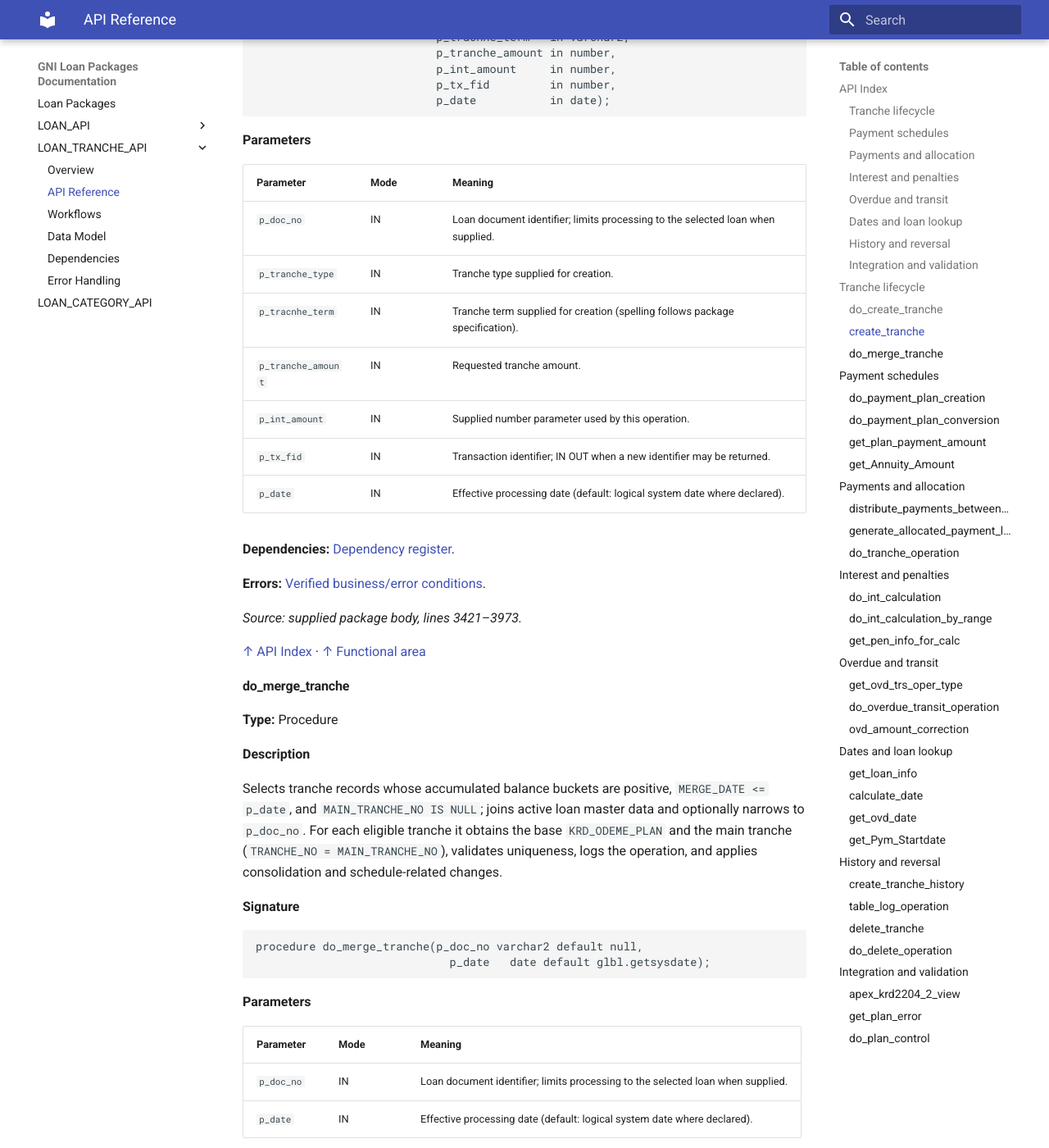
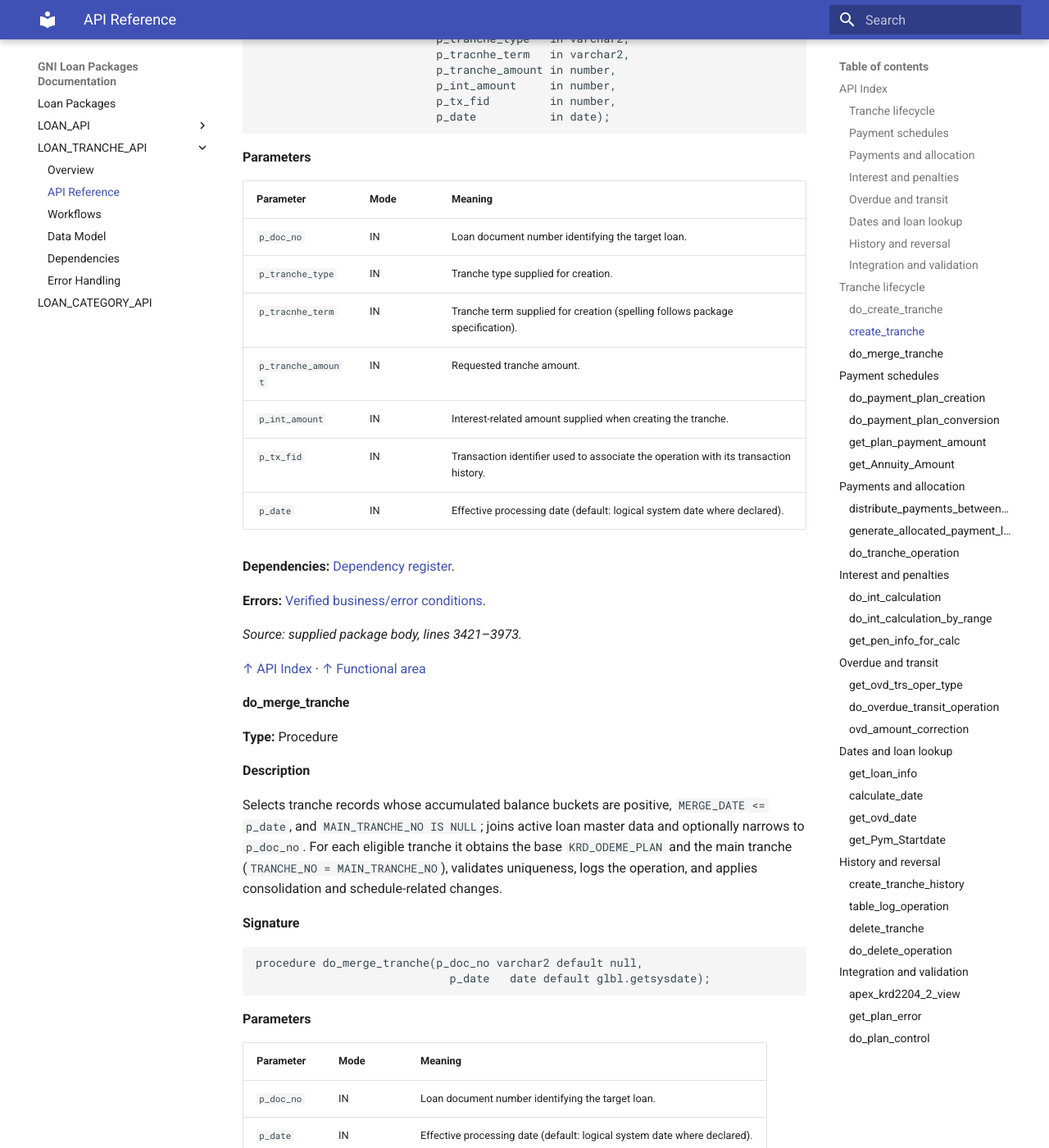
Before and after one commit to SadayCb/gni-documentation-poc8.0, an MkDocs documentation site: the page built from docs/loan-tranche-api-reference.md, in a window 1280 px wide and 1400 px high, scrolled down 3245 px. Shown: the whole window at 82% size. Built offline with MkDocs 1.6.1 and Material for MkDocs 9.7.7, drawn with Linux system fonts in a browser that asks for light colours; some of the changed text lies outside the part shown.

Commit message:
docs(tranche): refine parameter semantics across public methods

```diff
--- a/docs/loan-tranche-api-reference.md
+++ b/docs/loan-tranche-api-reference.md
@@ -126,7 +126,7 @@ procedure do_create_tranche(p_contract_no    varchar2 default null,
 | `p_tranche_amount` | IN | Requested tranche amount. |
 | `p_int_com_amount` | IN | Interest commission amount; may be derived for BY_RANGE loans. |
 | `p_trn_type` | IN | History change mode (I/U/D) or requested operation mode. |
-| `p_tx_fid` | IN OUT | Transaction identifier; IN OUT when a new identifier may be returned. |
+| `p_tx_fid` | IN OUT | Transaction identifier supplied by the caller or generated and returned to it. |
 
 **Dependencies:** [Dependency register](loan-tranche-dependencies.md).
 
@@ -161,12 +161,12 @@ procedure create_tranche(p_doc_no         in varchar2,
 
 | Parameter | Mode | Meaning |
 |---|---|---|
-| `p_doc_no` | IN | Loan document identifier; limits processing to the selected loan when supplied. |
+| `p_doc_no` | IN | Loan document number identifying the target loan. |
 | `p_tranche_type` | IN | Tranche type supplied for creation. |
 | `p_tracnhe_term` | IN | Tranche term supplied for creation (spelling follows package specification). |
 | `p_tranche_amount` | IN | Requested tranche amount. |
-| `p_int_amount` | IN | Supplied number parameter used by this operation. |
-| `p_tx_fid` | IN | Transaction identifier; IN OUT when a new identifier may be returned. |
+| `p_int_amount` | IN | Interest-related amount supplied when creating the tranche. |
+| `p_tx_fid` | IN | Transaction identifier used to associate the operation with its transaction history. |
 | `p_date` | IN | Effective processing date (default: logical system date where declared). |
 
 **Dependencies:** [Dependency register](loan-tranche-dependencies.md).
@@ -197,7 +197,7 @@ procedure do_merge_tranche(p_doc_no varchar2 default null,
 
 | Parameter | Mode | Meaning |
 |---|---|---|
-| `p_doc_no` | IN | Loan document identifier; limits processing to the selected loan when supplied. |
+| `p_doc_no` | IN | Loan document number identifying the target loan. |
 | `p_date` | IN | Effective processing date (default: logical system date where declared). |
 
 **Dependencies:** [Dependency register](loan-tranche-dependencies.md).
@@ -240,7 +240,7 @@ procedure do_payment_plan_creation(p_date   date default glbl.getsysdate,
 | `p_date` | IN | Effective processing date (default: logical system date where declared). |
 | `p_min_id` | IN | Lower branch/processing range boundary. |
 | `p_max_id` | IN | Upper branch/processing range boundary. |
-| `p_doc_no` | IN | Loan document identifier; limits processing to the selected loan when supplied. |
+| `p_doc_no` | IN | Loan document number identifying the target loan. |
 
 **Dependencies:** [Dependency register](loan-tranche-dependencies.md).
 
@@ -271,7 +271,7 @@ procedure do_payment_plan_conversion(p_date   date default glbl.getsysdate,
 | Parameter | Mode | Meaning |
 |---|---|---|
 | `p_date` | IN | Effective processing date (default: logical system date where declared). |
-| `p_doc_no` | IN | Loan document identifier; limits processing to the selected loan when supplied. |
+| `p_doc_no` | IN | Loan document number identifying the target loan. |
 
 **Dependencies:** [Dependency register](loan-tranche-dependencies.md).
 
@@ -304,7 +304,7 @@ function get_plan_payment_amount(p_doc_no     in varchar2,
 
 | Parameter | Mode | Meaning |
 |---|---|---|
-| `p_doc_no` | IN | Loan document identifier; limits processing to the selected loan when supplied. |
+| `p_doc_no` | IN | Loan document number identifying the target loan. |
 | `p_tranche_no` | IN | Tranche identifier to select or update. |
 | `p_date` | IN | Effective processing date (default: logical system date where declared). |
 | `p_acc_type` | IN | Account type filter or target account classification. |
@@ -339,7 +339,7 @@ Function get_Annuity_Amount(p_Doc_No      In Varchar2,
 
 | Parameter | Mode | Meaning |
 |---|---|---|
-| `p_Doc_No` | IN | Loan document identifier; limits processing to the selected loan when supplied. |
+| `p_Doc_No` | IN | Loan document number identifying the target loan. |
 | `p_tranche_no` | IN | Tranche identifier to select or update. |
 | `p_return_type` | IN | Controls annuity result selection (default NO_ZERO). |
 
@@ -380,7 +380,7 @@ procedure distribute_payments_between_tranches(p_doc_no       in varchar2,
 
 | Parameter | Mode | Meaning |
 |---|---|---|
-| `p_doc_no` | IN | Loan document identifier; limits processing to the selected loan when supplied. |
+| `p_doc_no` | IN | Loan document number identifying the target loan. |
 | `p_loan_status` | IN | Loan status governing processing rules. |
 | `p_payment_list` | IN | Payment account collection input. |
 | `p_final_list` | OUT | Output collection of tranche-assigned payment rows. |
@@ -418,7 +418,7 @@ procedure generate_allocated_payment_list(p_doc_no        in varchar2,
 
 | Parameter | Mode | Meaning |
 |---|---|---|
-| `p_doc_no` | IN | Loan document identifier; limits processing to the selected loan when supplied. |
+| `p_doc_no` | IN | Loan document number identifying the target loan. |
 | `p_tranche_no` | IN | Tranche identifier to select or update. |
 | `p_oper_type` | IN | Operation category or operation identifier. |
 | `p_loan_status` | IN | Loan status governing processing rules. |
@@ -464,8 +464,8 @@ procedure do_tranche_operation(p_oper_type           in varchar2,
 | Parameter | Mode | Meaning |
 |---|---|---|
 | `p_oper_type` | IN | Operation category or operation identifier. |
-| `p_tx_fid` | IN | Transaction identifier; IN OUT when a new identifier may be returned. |
-| `p_doc_no` | IN | Loan document identifier; limits processing to the selected loan when supplied. |
+| `p_tx_fid` | IN | Transaction identifier used to associate the operation with its transaction history. |
+| `p_doc_no` | IN | Loan document number identifying the target loan. |
 | `p_tranche_no` | IN | Tranche identifier to select or update. |
 | `p_trn_amount` | IN | Operation amount. |
 | `p_schedule_upd_type` | IN OUT | Schedule update type, which may be modified. |
@@ -516,7 +516,7 @@ procedure do_int_calculation(p_min_id     number default 0,
 |---|---|---|
 | `p_min_id` | IN | Lower branch/processing range boundary. |
 | `p_max_id` | IN | Upper branch/processing range boundary. |
-| `p_doc_no` | IN | Loan document identifier; limits processing to the selected loan when supplied. |
+| `p_doc_no` | IN | Loan document number identifying the target loan. |
 | `p_tranche_no` | IN | Tranche identifier to select or update. |
 | `p_eod_sod` | IN | End/start-of-day processing indicator. |
 | `p_date` | IN | Effective processing date (default: logical system date where declared). |
@@ -553,7 +553,7 @@ Procedure do_int_calculation_by_range(p_min_id number default null,
 |---|---|---|
 | `p_min_id` | IN | Lower branch/processing range boundary. |
 | `p_max_id` | IN | Upper branch/processing range boundary. |
-| `p_doc_no` | IN | Loan document identifier; limits processing to the selected loan when supplied. |
+| `p_doc_no` | IN | Loan document number identifying the target loan. |
 | `p_date` | IN | Effective processing date (default: logical system date where declared). |
 
 **Dependencies:** [Dependency register](loan-tranche-dependencies.md).
@@ -588,7 +588,7 @@ procedure get_pen_info_for_calc(p_date                   in date default glbl.ge
 | Parameter | Mode | Meaning |
 |---|---|---|
 | `p_date` | IN | Effective processing date (default: logical system date where declared). |
-| `p_doc_no` | IN | Loan document identifier; limits processing to the selected loan when supplied. |
+| `p_doc_no` | IN | Loan document number identifying the target loan. |
 | `p_tranche_no` | IN | Tranche identifier to select or update. |
 | `p_ovd_amount` | OUT | Returns overdue amount used for penalty calculation. |
 | `p_calculated_pen_day_cnt` | OUT | Returns calculated penalty day count. |
@@ -687,7 +687,7 @@ Procedure do_overdue_transit_operation(p_min_id     number default null,
 |---|---|---|
 | `p_min_id` | IN | Lower branch/processing range boundary. |
 | `p_max_id` | IN | Upper branch/processing range boundary. |
-| `p_doc_no` | IN | Loan document identifier; limits processing to the selected loan when supplied. |
+| `p_doc_no` | IN | Loan document number identifying the target loan. |
 | `p_tranche_no` | IN | Tranche identifier to select or update. |
 | `p_date` | IN | Effective processing date (default: logical system date where declared). |
 
@@ -721,7 +721,7 @@ procedure ovd_amount_correction(p_date          in date,
 | Parameter | Mode | Meaning |
 |---|---|---|
 | `p_date` | IN | Effective processing date (default: logical system date where declared). |
-| `p_doc_no` | IN | Loan document identifier; limits processing to the selected loan when supplied. |
+| `p_doc_no` | IN | Loan document number identifying the target loan. |
 | `p_caller_tx_fid` | IN | Originating transaction identifier for audit linkage. |
 
 **Dependencies:** [Dependency register](loan-tranche-dependencies.md).
@@ -759,7 +759,7 @@ function get_loan_info(p_doc_no in varchar2)
 
 | Parameter | Mode | Meaning |
 |---|---|---|
-| `p_doc_no` | IN | Loan document identifier; limits processing to the selected loan when supplied. |
+| `p_doc_no` | IN | Loan document number identifying the target loan. |
 
 **Dependencies:** [Dependency register](loan-tranche-dependencies.md).
 
@@ -830,7 +830,7 @@ Function get_ovd_date(p_doc_no   varchar2,
 
 | Parameter | Mode | Meaning |
 |---|---|---|
-| `p_doc_no` | IN | Loan document identifier; limits processing to the selected loan when supplied. |
+| `p_doc_no` | IN | Loan document number identifying the target loan. |
 | `p_acc_type` | IN | Account type filter or target account classification. |
 | `p_date` | IN | Effective processing date (default: logical system date where declared). |
 
@@ -869,7 +869,7 @@ Function get_Pym_Startdate(p_Doc_No          In Varchar2,
 
 | Parameter | Mode | Meaning |
 |---|---|---|
-| `p_Doc_No` | IN | Loan document identifier; limits processing to the selected loan when supplied. |
+| `p_Doc_No` | IN | Loan document number identifying the target loan. |
 | `p_tranche_no` | IN | Tranche identifier to select or update. |
 | `p_pymt_date` | IN | Supplied Date parameter used by this operation. |
 | `p_pymt_day` | IN | Configured payment day. |
@@ -932,15 +932,15 @@ procedure create_tranche_history(p_trn_date             in date,
 | Parameter | Mode | Meaning |
 |---|---|---|
 | `p_trn_date` | IN | Operation transaction date. |
-| `p_tx_fid` | IN | Transaction identifier; IN OUT when a new identifier may be returned. |
+| `p_tx_fid` | IN | Transaction identifier used to associate the operation with its transaction history. |
 | `p_oper_type` | IN | Operation category or operation identifier. |
-| `p_doc_no` | IN | Loan document identifier; limits processing to the selected loan when supplied. |
+| `p_doc_no` | IN | Loan document number identifying the target loan. |
 | `p_tranche_no` | IN | Tranche identifier to select or update. |
 | `p_trn_type` | IN | History change mode (I/U/D) or requested operation mode. |
 | `p_eod_sod` | IN | End/start-of-day processing indicator. |
 | `p_main_amount` | IN | Supplied number parameter used by this operation. |
 | `p_main_trs_amount` | IN | Supplied number parameter used by this operation. |
-| `p_int_amount` | IN | Supplied number parameter used by this operation. |
+| `p_int_amount` | IN | Interest-related amount supplied when creating the tranche. |
 | `p_int_trs_amount` | IN | Supplied number parameter used by this operation. |
 | `p_ovd_main_amount` | IN | Supplied number parameter used by this operation. |
 | `p_ovd_int_amount` | IN | Supplied number parameter used by this operation. |
@@ -983,10 +983,10 @@ procedure table_log_operation(p_doc_no     in varchar2,
 
 | Parameter | Mode | Meaning |
 |---|---|---|
-| `p_doc_no` | IN | Loan document identifier; limits processing to the selected loan when supplied. |
+| `p_doc_no` | IN | Loan document number identifying the target loan. |
 | `p_tranche_no` | IN | Tranche identifier to select or update. |
 | `p_table_name` | IN | Tranche table selected for logging or restoring. |
-| `p_tx_fid` | IN | Transaction identifier; IN OUT when a new identifier may be returned. |
+| `p_tx_fid` | IN | Transaction identifier used to associate the operation with its transaction history. |
 | `p_oper_type` | IN | Operation category or operation identifier. |
 
 **Dependencies:** [Dependency register](loan-tranche-dependencies.md).
@@ -1016,7 +1016,7 @@ procedure delete_tranche(p_tx_fid number);
 
 | Parameter | Mode | Meaning |
 |---|---|---|
-| `p_tx_fid` | IN | Transaction identifier; IN OUT when a new identifier may be returned. |
+| `p_tx_fid` | IN | Transaction identifier used to associate the operation with its transaction history. |
 
 **Dependencies:** [Dependency register](loan-tranche-dependencies.md).
 
@@ -1045,7 +1045,7 @@ procedure do_delete_operation(p_tx_fid number);
 
 | Parameter | Mode | Meaning |
 |---|---|---|
-| `p_tx_fid` | IN | Transaction identifier; IN OUT when a new identifier may be returned. |
+| `p_tx_fid` | IN | Transaction identifier used to associate the operation with its transaction history. |
 
 **Dependencies:** [Dependency register](loan-tranche-dependencies.md).
 
@@ -1112,7 +1112,7 @@ function get_plan_error(p_doc_no     varchar2,
 
 | Parameter | Mode | Meaning |
 |---|---|---|
-| `p_doc_no` | IN | Loan document identifier; limits processing to the selected loan when supplied. |
+| `p_doc_no` | IN | Loan document number identifying the target loan. |
 | `p_check_type` | IN | Controls the scope of repayment-plan validation (default ALL). |
 | `p_date` | IN | Effective processing date (default: logical system date where declared). |
 
```
